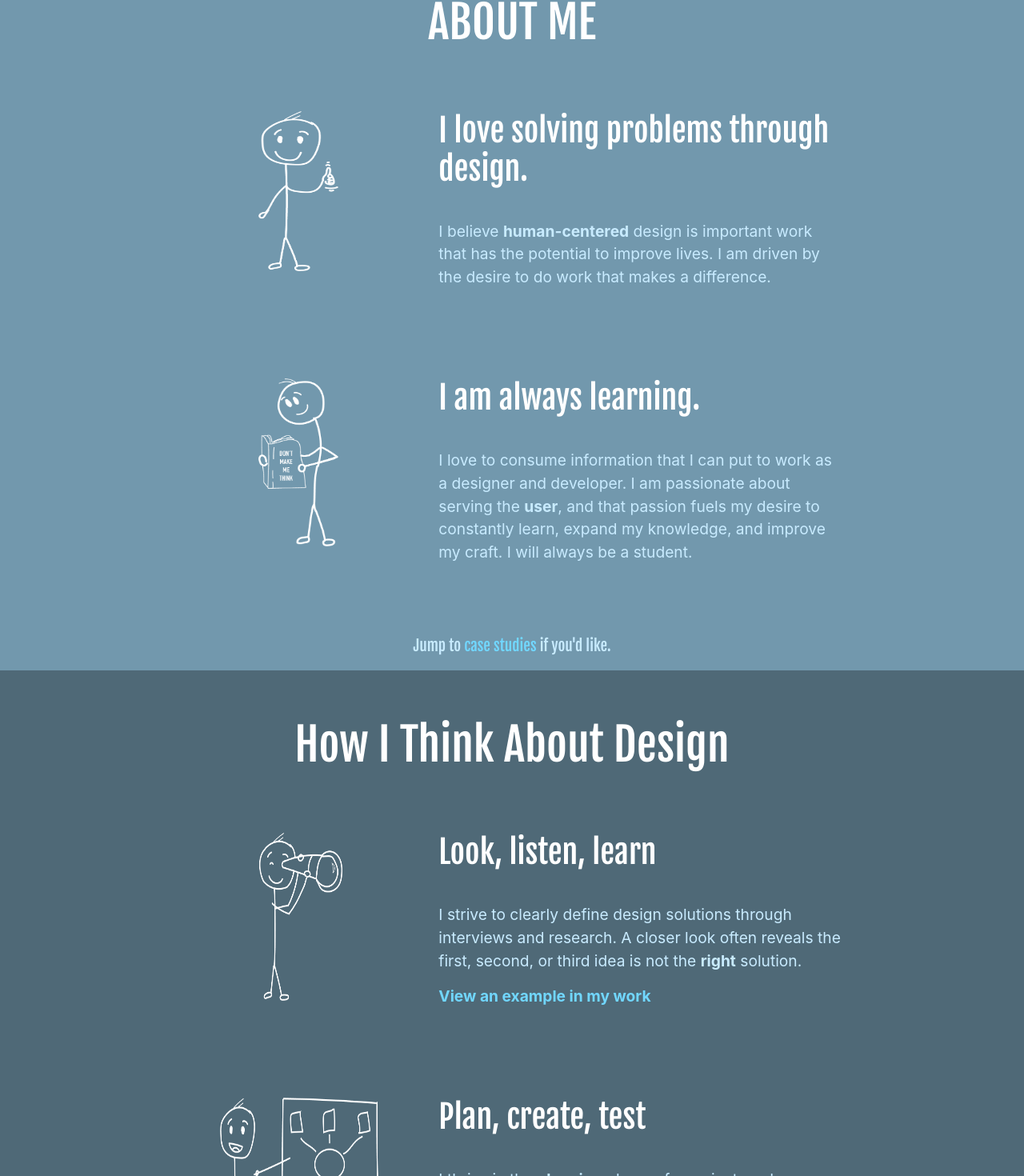
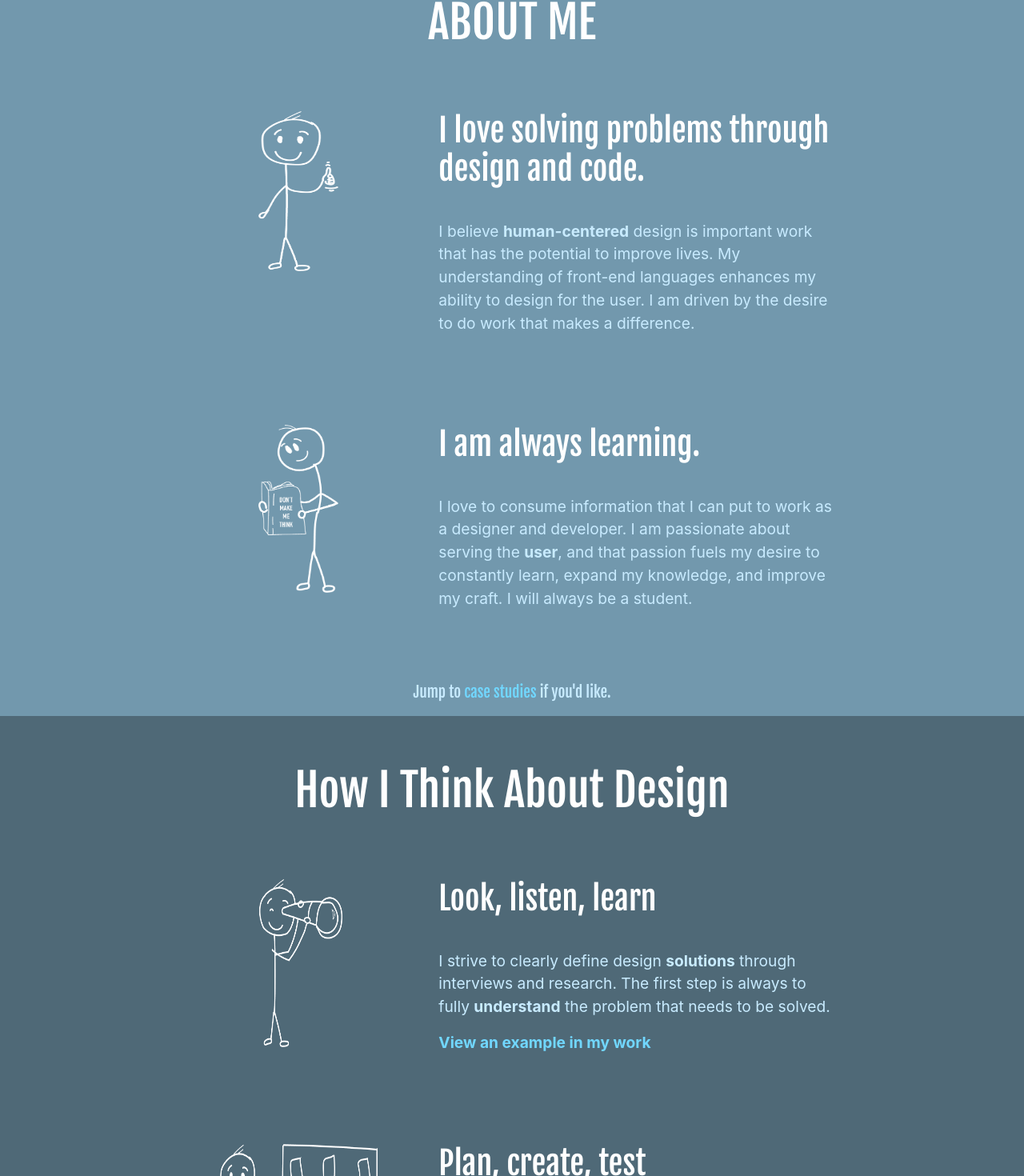
Before and after one commit to Devco2011/Devco2011.github.io, a React (Create React App) app: page / in a window 1280 px wide. Shown: the part 583-2053 px from the top of the page at 80% size. Built offline with nearby package versions, Linux system fonts and the light colour scheme.

Commit message:
changed copy in About and Process sections

```diff
--- a/src/main/About.js
+++ b/src/main/About.js
@@ -23,9 +23,9 @@ export const About = () => {
 
                     <Col className="col-12 col-md-5">
                         <div className="about-div">
-                            <h5 className="section-title">I love solving problems through design.</h5>
+                            <h5 className="section-title">I love solving problems through design and code.</h5>
                             <ScrollAnimation animateIn="animate__animated animate__fadeIn"><p>I believe <strong>human-centered</strong> design is important work that has the potential to improve lives.
-                        I am driven by the desire to do work that makes a difference.</p></ScrollAnimation>
+                        My understanding of front-end languages enhances my ability to design for the user. I am driven by the desire to do work that makes a difference.</p></ScrollAnimation>
                         </div>
 
                     </Col>
--- a/src/main/Process.js
+++ b/src/main/Process.js
@@ -24,8 +24,8 @@ export const Process = () => {
                     <Col className="col-12 col-md-5">
                         <div className="about-div">
                             <h5 className="section-title">Look, listen, learn</h5>
-                            <ScrollAnimation animateIn="animate__animated animate__fadeIn"><p>I strive to clearly define design solutions through interviews and research. A closer look often reveals the first, second, or third idea
-                                is not the <strong>right</strong> solution. </p>
+                            <ScrollAnimation animateIn="animate__animated animate__fadeIn"><p>I strive to clearly define design <strong>solutions</strong> through interviews and research. The first step
+                                is always to fully <strong>understand</strong> the problem that needs to be solved. </p>
                                 <p><LookModal />
                                 </p>
                             </ScrollAnimation>
@@ -67,7 +67,7 @@ export const Process = () => {
                         </div>
                     </Col>
                 </Row>
-                <Row className="justify-content-center pt-1">
+                <Row className="justify-content-center pt-5">
                     <Col className="col-12 col-md-3">
                         <div className="images">
                             <img className="stickmanSign mt-5" src="../../images/StickmanSign.png" height="200em" width="190em" alt="A stickman holding a sign that says ACCESS." />
```
Also changed, not shown: 1 other file (tests, documents, lock files or other folders).
